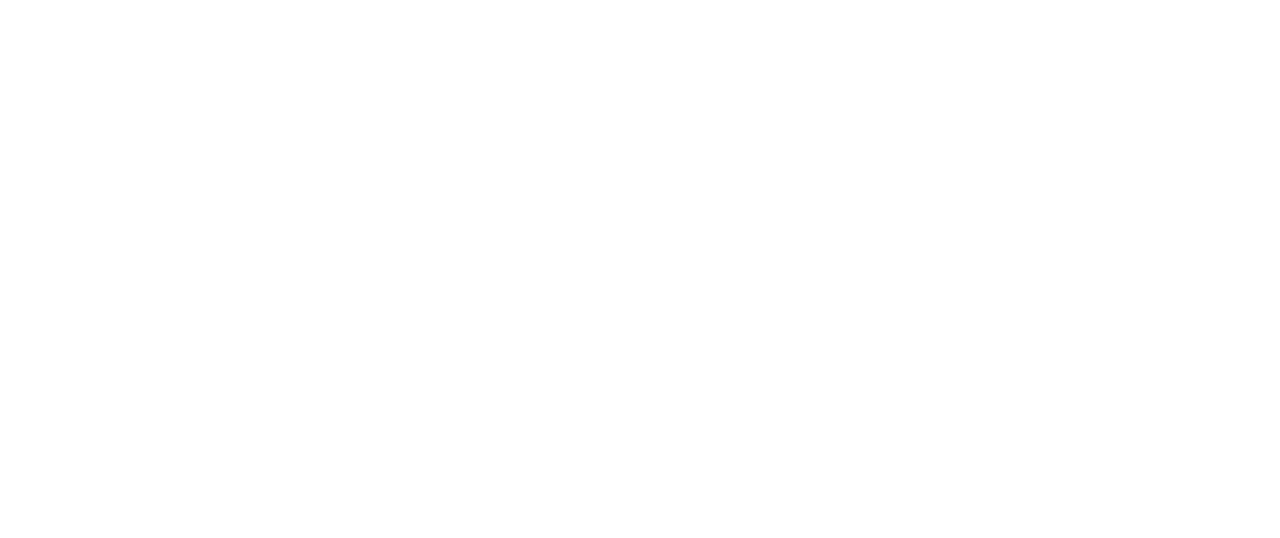
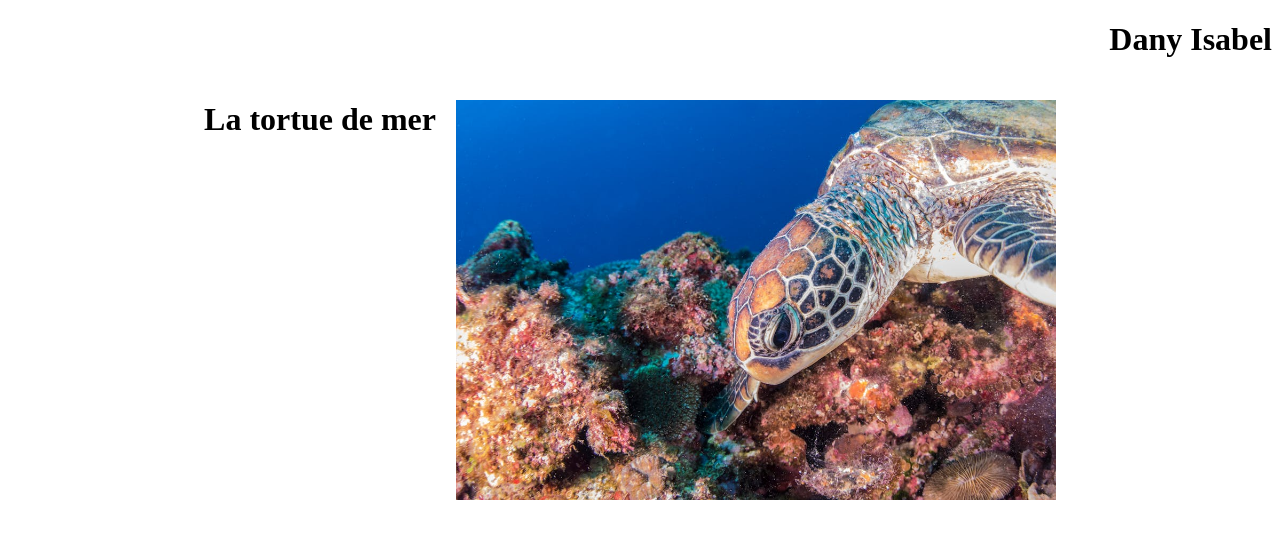
Before and after one commit to DanyIsabel/Exercice_2_commun, a plain HTML site: page index.html in a window 1280 px wide. Drawn offline with Linux system fonts and the light colour scheme.

Commit message:
Ajout d'un image, d'un titre et mon nom

```diff
--- a/index.html
+++ b/index.html
@@ -4,8 +4,13 @@
     <meta charset="UTF-8">
     <meta name="viewport" content="width=device-width, initial-scale=1.0">
     <title>Document</title>
+    <link rel="stylesheet" href="style.css">
 </head>
 <body>
-
+    <h1>Dany Isabel</h1>
+    <div>
+        <h1 class="titre">La tortue de mer</h1>
+        <img src="/free-photo-of-eau-animal-sous-marin-aquatique.jpeg" alt="Image">
+    </div>
 </body>
 </html>
--- /dev/null
+++ b/style.css
@@ -0,0 +1,20 @@
+div{
+    display: flex;
+    justify-content: center;
+
+    img{
+        height: 100%;
+        width: 600px;
+        object-fit: cover;
+        object-position: center;
+        padding: 20px;
+    }
+}
+h1{
+    text-align: right;
+}
+
+h1 .titre{
+    display: flex;
+    justify-content: right;
+}
```
Also changed, not shown: free-photo-of-eau-animal-sous-marin-aquatique.jpeg (added).
